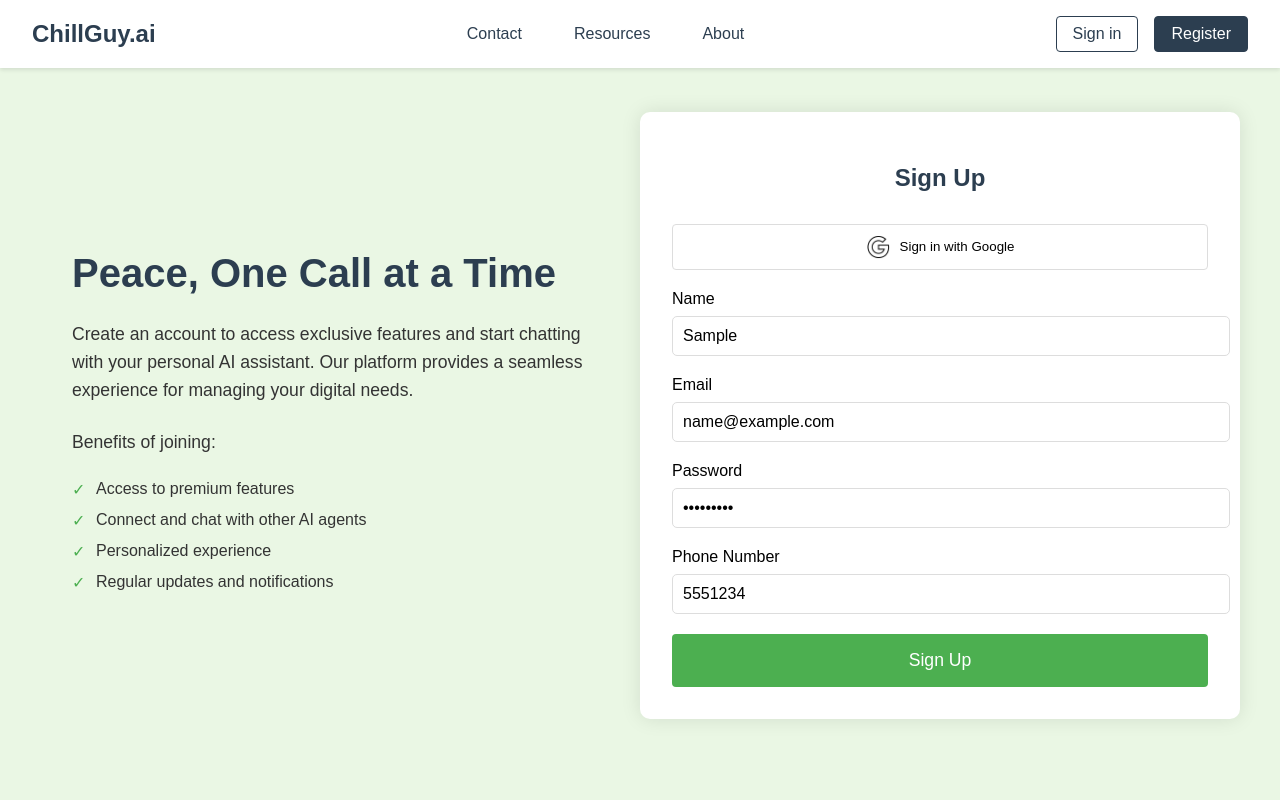
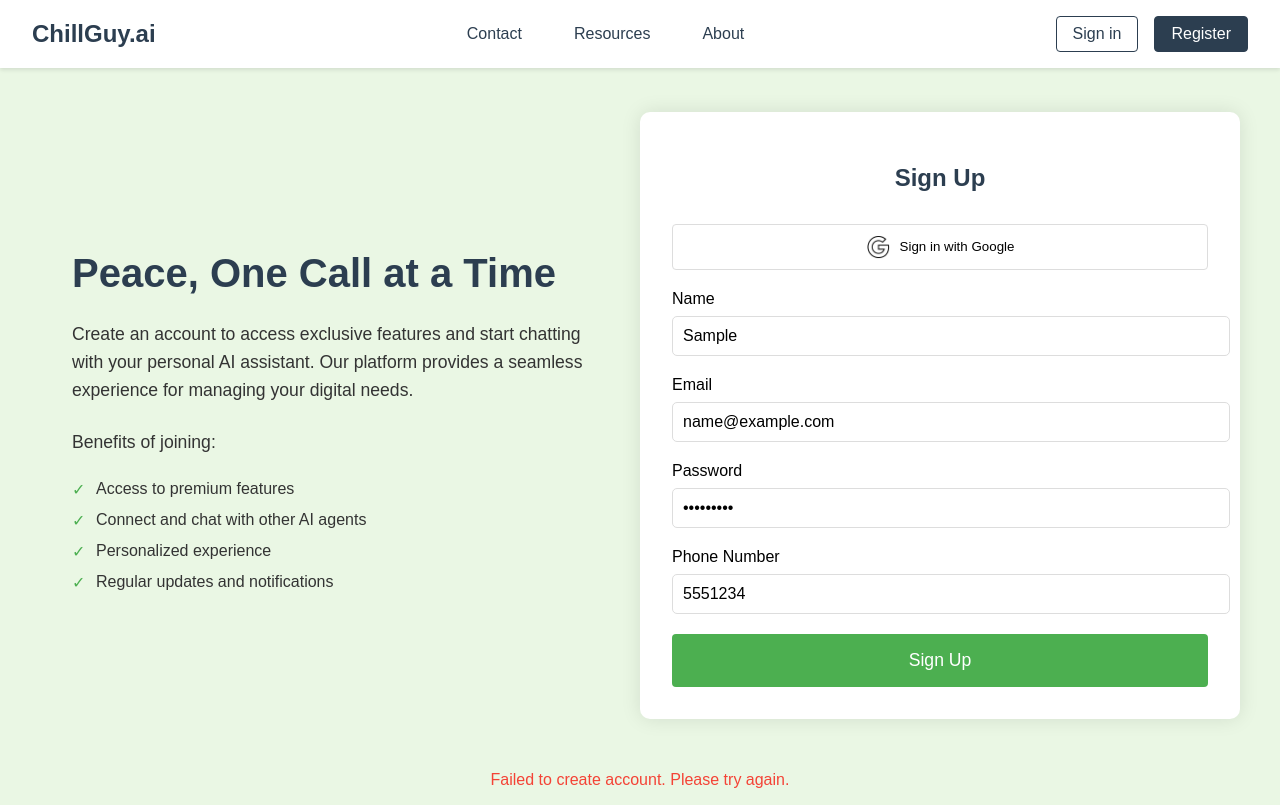
Before and after one commit to armanbance/ChillGuy.ai, a React (Create React App) app in the folder frontend/: page /call in a window 1280 px wide. Both pictures are taken after typing "Sample", "name@example.com", "Sample123", "5551234" into the empty fields and a click on the button "Sign Up". Built offline with nearby package versions, Linux system fonts and the light colour scheme; no server answers.

Commit message:
updated UI and socket issue

```diff
--- a/frontend/src/components/CallButton.css
+++ b/frontend/src/components/CallButton.css
@@ -32,12 +32,13 @@
 }
 
 .input-group input {
-  width: 100%;
+  width: calc(100% - 24px);
   padding: 12px;
   border: 2px solid #333;
   border-radius: 5px;
   font-size: 16px;
   transition: all 0.3s ease;
+  box-sizing: border-box;
 }
 
 .input-group input:focus {
--- a/frontend/src/components/LandingPage.css
+++ b/frontend/src/components/LandingPage.css
@@ -97,7 +97,7 @@ body {
     justify-content: center;
     height: 100vh;
     text-align: center;
-    padding-top: 80px;
+    padding-top: 50px;
 }
 
 .hero-title {
--- a/frontend/src/components/SignupPage.tsx
+++ b/frontend/src/components/SignupPage.tsx
@@ -1,19 +1,11 @@
 import React, { useEffect, useState } from "react";
 import { Link } from "react-router-dom";
 import { useNavigate } from "react-router-dom";
-import { emitSocketEvent, addSocketListener } from "../socket";
 import "./SignupPage.css";
 import { useGoogleLogin, googleLogout } from "@react-oauth/google";
 import axios from "axios";
 import GoogleLoginButton from "./GoogleLoginButton";
 import { createUser } from "../api/userApi";
-
-interface SignupForm {
-  username: string;
-  email: string;
-  password: string;
-  phoneNumber: string;
-}
 
 interface GoogleUser {
   access_token: string;
@@ -35,6 +27,8 @@ const SignupPage: React.FC = () => {
   });
   const [user, setUser] = useState<GoogleUser | null>(null);
   const [profile, setProfile] = useState<UserProfile | null>(null);
+  const [signupMessage, setSignupMessage] = useState<string>("");
+  const [isSuccess, setIsSuccess] = useState<boolean>(false);
 
   useEffect(() => {
     if (user?.access_token) {
@@ -68,22 +62,31 @@ const SignupPage: React.FC = () => {
     }));
   };
 
-  // Handle form submission
   const handleSubmit = async (e: React.FormEvent) => {
     e.preventDefault();
+    try {
+      const response = await createUser(formData);
+      console.log("SUCCESS", response);
+      setIsSuccess(true);
+      setSignupMessage("Account successfully created! Redirecting to sign in...");
 
-    // Emit the signup data through socket
-    try {
-      console.log("form data:", formData);
-      const response = await createUser(formData);
-      // emitSocketEvent("saveUser", formData);
-      console.log("SUCCESSSSSS", response);
-      // Add a timeout to handle cases where the server doesn't respond
+      // Clear form
+      setFormData({
+        name: "",
+        email: "",
+        password: "",
+        phone: "",
+      });
+
+      // Redirect after 3 seconds
+      setTimeout(() => {
+        navigate("/signin");
+      }, 3000);
     } catch (error) {
-      // Listen for the response from the server
       console.log(error);
+      setIsSuccess(false);
+      setSignupMessage("Failed to create account. Please try again.");
     }
-    // Set a timeout to handle the case where the server doesn't respond
   };
 
   return (
@@ -178,6 +181,18 @@ const SignupPage: React.FC = () => {
           </form>
         </div>
       </div>
+
+      {/* Message display */}
+      {signupMessage && (
+        <p style={{
+          textAlign: 'center',
+          marginTop: '20px',
+          color: isSuccess ? '#4caf50' : '#f44336',
+          fontSize: '16px'
+        }}>
+          {signupMessage}
+        </p>
+      )}
     </div>
   );
 };
```
Also changed, not shown: 1 other file (tests, documents, lock files or other folders).
